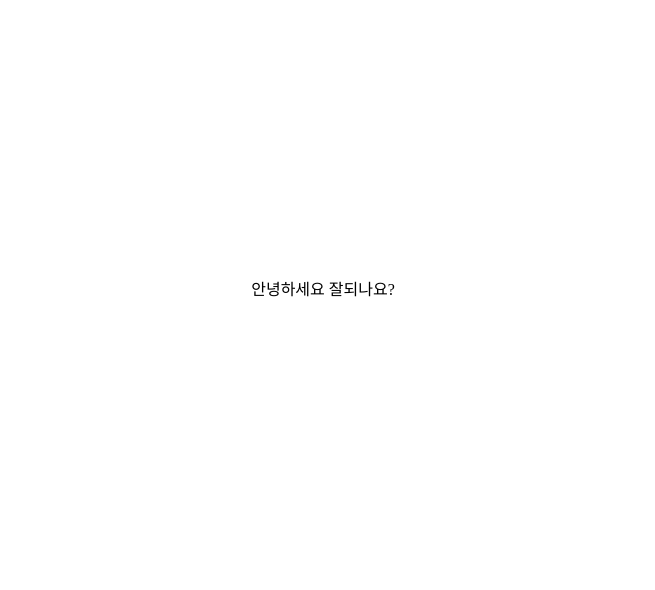
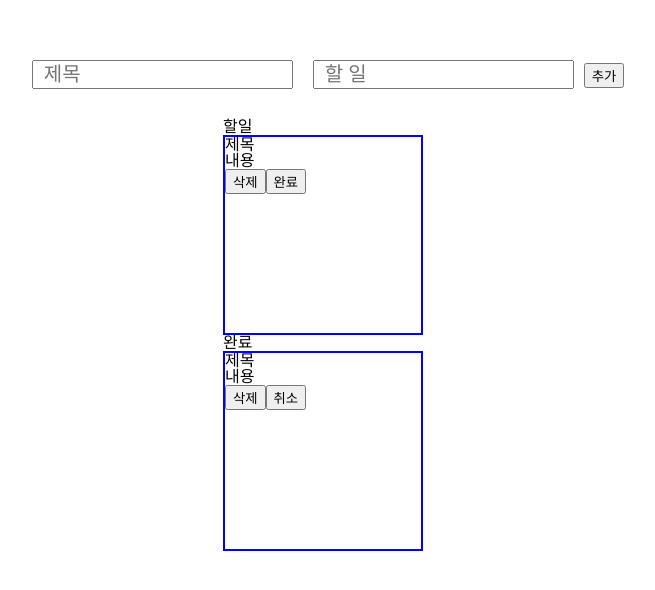
Before and after one commit to nuny0831/todolist-ts, a React (Create React App) app: page / in a window 1280 px wide. Shown: the part 110-700 px from the top of the page, without its empty margins (317-972 px from the left). Built offline with nearby package versions, Linux system fonts and the light colour scheme; a web font is replaced by a local one.

Commit message:
UI 기초세팅 중

```diff
--- a/src/App.tsx
+++ b/src/App.tsx
@@ -2,11 +2,35 @@ import React from 'react';
 import styled from 'styled-components';
 
 function App() {
-    return <>
-    <HomeBox>
-안녕하세요 잘되나요?
-    </HomeBox>
-    </>;
+  return (
+    <>
+      <HomeBox>
+        <TitleBox>
+          <TitleInput placeholder="제목"></TitleInput>
+          <TitleInput placeholder="할 일"></TitleInput>
+          <button>추가</button>
+        </TitleBox>
+        <ListBox>
+          할일
+          <Card>
+            <div>제목</div>
+            <div>내용</div>
+            <button>삭제</button>
+            <button>완료</button>
+          </Card>
+        </ListBox>
+        <ListBox>
+          완료
+          <Card>
+            <div>제목</div>
+            <div>내용</div>
+            <button>삭제</button>
+            <button>취소</button>
+          </Card>
+        </ListBox>
+      </HomeBox>
+    </>
+  );
 }
 
 export default App;
@@ -20,4 +44,26 @@ const HomeBox = styled.div`
   display: flex;
   justify-content: center;
   align-items: center;
-  `;
+  flex-direction: column;
+`;
+
+const TitleInput = styled.input`
+  margin: 10px;
+  font-size: 20px;
+  padding-left: 10px;
+`;
+
+const TitleBox = styled.div`
+  margin: 20px;
+`;
+
+const ListBox = styled.div`
+  display: flex;
+  flex-direction: column;
+`;
+
+const Card = styled.div`
+  border: 2px solid blue;
+  width: 200px;
+  height: 200px;
+`;
```
